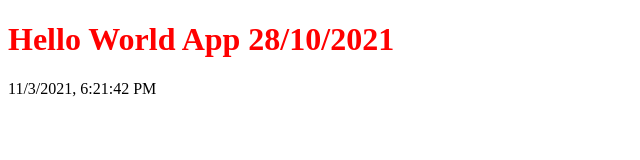
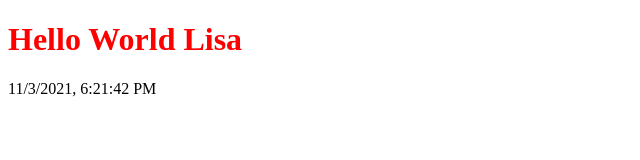
Before and after one commit to andymonis/hello_world, a website: page main.html in a window 1280 px wide. Shown: the whole page, without its empty margins (0-640 px from the left). Drawn offline with Linux system fonts and the light colour scheme.

Commit message:
Update main.html

```diff
--- a/main.html
+++ b/main.html
@@ -8,7 +8,7 @@
     </script>
   </head>
   <body>
-    <h1>Hello World App 28/10/2021</h1>
+    <h1>Hello World Lisa</h1>
     <p id="output"></p>
   </body>
 </html>
```
